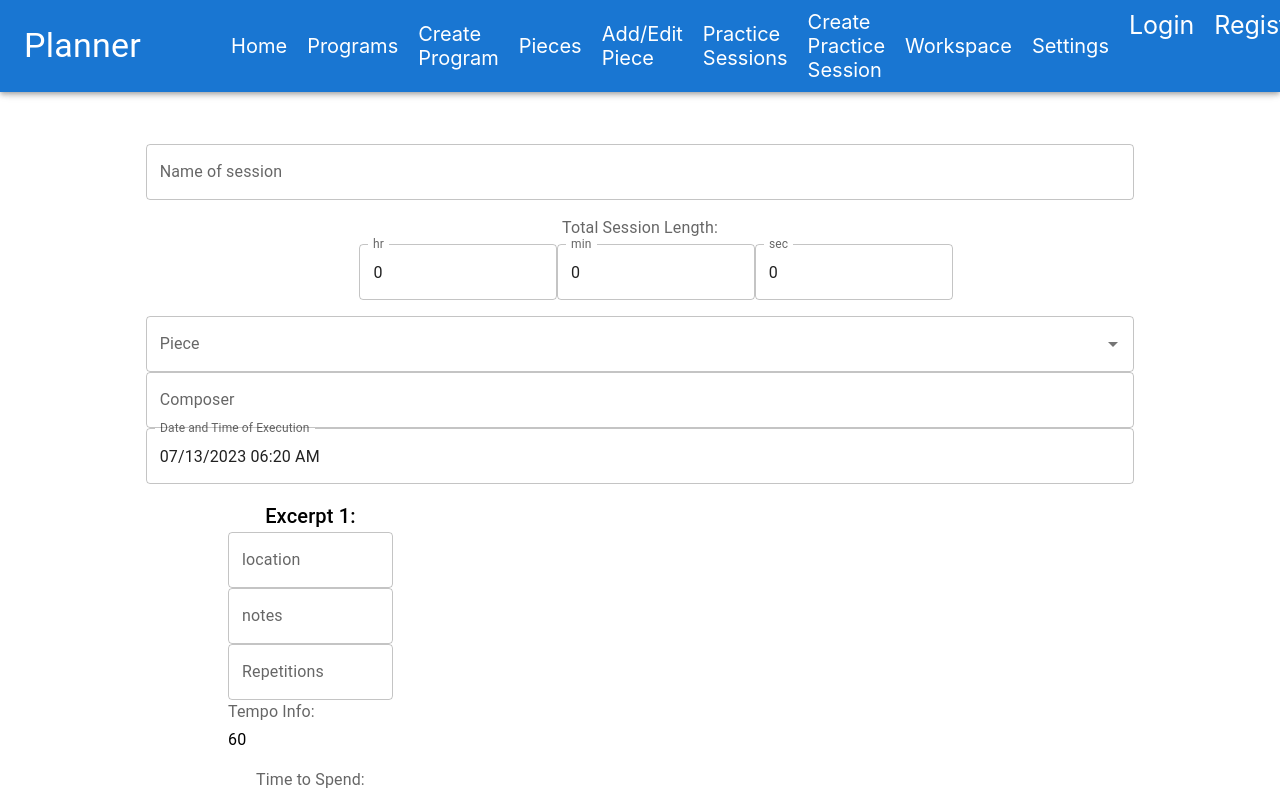
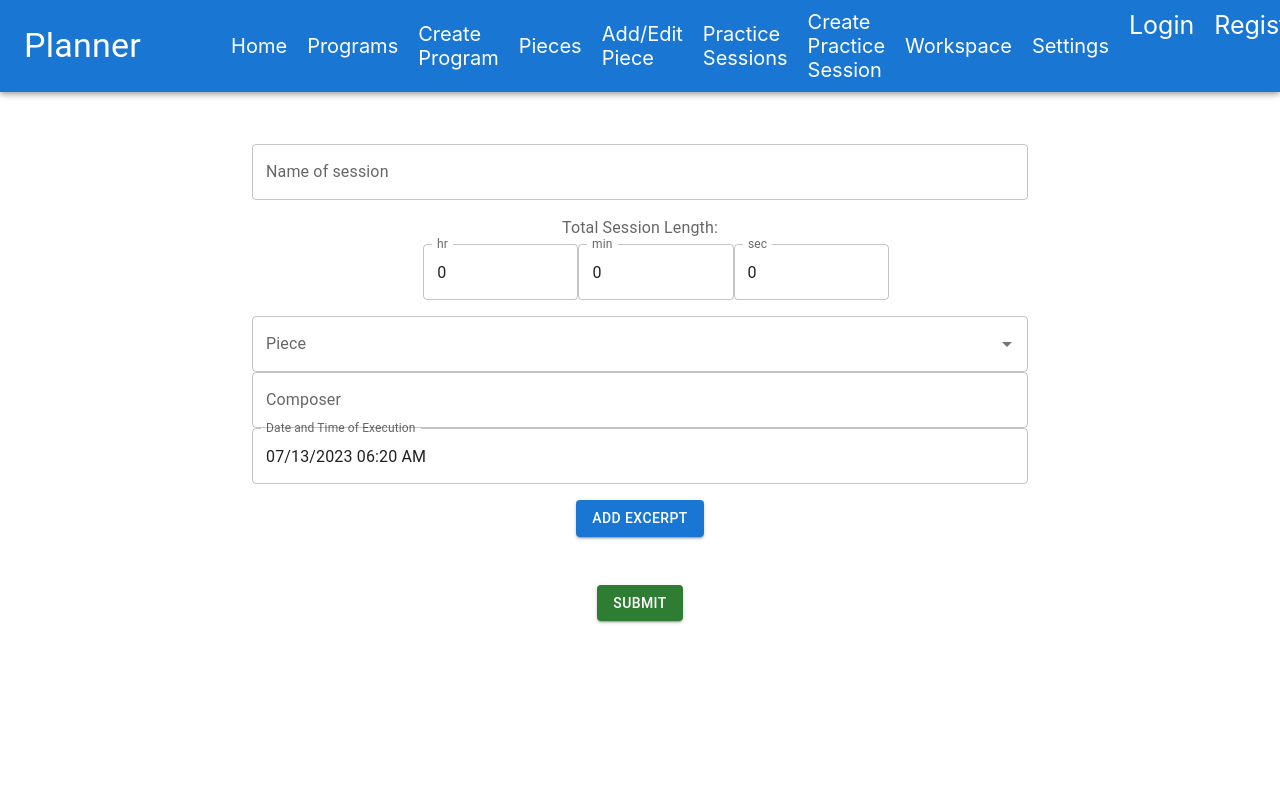
Before and after one commit to shoneriki/mern-practice, a React (Create React App) app in the folder client/: page /practiceSession/create in a window 1280 px wide. Shown: the top 794 px of the page. Built offline with nearby package versions, Linux system fonts and the light colour scheme.

Commit message:
excerpts dependent on pieces

```diff
--- a/client/src/components/practiceSession-components/PracticeSessionForm.js
+++ b/client/src/components/practiceSession-components/PracticeSessionForm.js
@@ -26,7 +26,7 @@ export const PracticeSessionForm = ({
   initialValues,
   validationSchema,
   id,
-  practicePlan,
+  practiceSession,
   cookies,
   navigate,
   selectedPiece,
@@ -162,7 +162,9 @@ export const PracticeSessionForm = ({
                   }}
                 >
                   <Grid container id="grid-outside-excerpts">
-                    {values.excerpts.map((excerpt, excerptIndex) => (
+                    {values.piece &&
+                      values.piece.excerpts &&
+                      values.piece.excerpts.map((excerpt, excerptIndex) => (
                         <Grid item xs={12} sm={4} key={excerptIndex}>
                           <Box
                             sx={{
@@ -172,7 +174,13 @@ export const PracticeSessionForm = ({
                               width: "100%",
                             }}
                           >
-                          <Grid item xs={12} sm={6} key={excerptIndex} sx={{}}>
+                            <Grid
+                              item
+                              xs={12}
+                              sm={6}
+                              key={excerptIndex}
+                              sx={{}}
+                            >
                               <Grid item xs={12}>
                                 <Typography
                                   variant={"h6"}
@@ -201,23 +209,14 @@ export const PracticeSessionForm = ({
                                   label="Repetitions"
                                   sx={{ width: "100%" }}
                                 />
-                              <Grid container
-                                name="tempi-grid"
-                                centered
-                              >
-                                {values.excerpts[excerptIndex].tempi.map(
-                                  (tempo, tempoIndex) => (
+                                <Grid container name="tempi-grid" centered>
+                                  {excerpt.tempi?.map((tempo, tempoIndex) => (
                                     <Grid item sx={12} key={tempoIndex}>
-                                      <InputLabel>Tempo Info:</InputLabel>
-                                      <Typography>
-                                        {tempo.notes}
-                                      </Typography>
-                                      <Typography>
-                                        {tempo.bpm}
-                                      </Typography>
+                                      <InputLabel>Tempo Info {tempoIndex + 1}:</InputLabel>
+                                      <Typography>{tempo.notes}</Typography>
+                                      <Typography>{tempo.bpm}</Typography>
                                     </Grid>
-                                  )
-                                )}
+                                  ))}
                                 </Grid>
                                 <FieldArray
                                   name={`piece.excerpts.${excerptIndex}.timeToSpend`}
--- a/client/src/pages/practiceSession-pages/practiceSession-create-edit.js
+++ b/client/src/pages/practiceSession-pages/practiceSession-create-edit.js
@@ -153,6 +153,10 @@ useEffect(() => {
   fetchEditData();
 }, [id]);
 
+useEffect(() => {
+  console.log("Updated formValues: ", formValues);
+}, [formValues])
+
 
   const handlePieceSearch = async (searchValue) => {
     if (searchValue) {
@@ -172,8 +176,8 @@ useEffect(() => {
     setSelectedPiece(value);
   };
 
-  const handleAutocompleteChange = (setFieldValue) =>
-    async (event, newValue) => {
+  const handleAutocompleteChange =
+    (setFieldValue) => async (event, newValue) => {
       handlePieceSelection(event, newValue);
       if (newValue) {
         const response = await axios.get(
@@ -192,12 +196,32 @@ useEffect(() => {
           _id: pieceData._id,
           excerpts: pieceData.excerpts,
         });
+
+        // Update the formValues state
+        setFormValues((prevValues) => ({
+          ...prevValues,
+          length: pieceData.length,
+          composer: pieceData.composer,
+          piece: {
+            _id: pieceData._id,
+            excerpts: pieceData.excerpts,
+          },
+        }));
       } else {
         setFieldValue("length", "");
         setFieldValue("composer", "");
         setFieldValue("piece", {});
+
+        // Update the formValues state
+        setFormValues((prevValues) => ({
+          ...prevValues,
+          length: "",
+          composer: "",
+          piece: {},
+        }));
       }
     };
+
 
   // submitting the practiceSession form; new or edited
   const onSubmit= async (values, { setSubmitting }) => {
```
Lines whose indentation alone changed are shown as unchanged.
